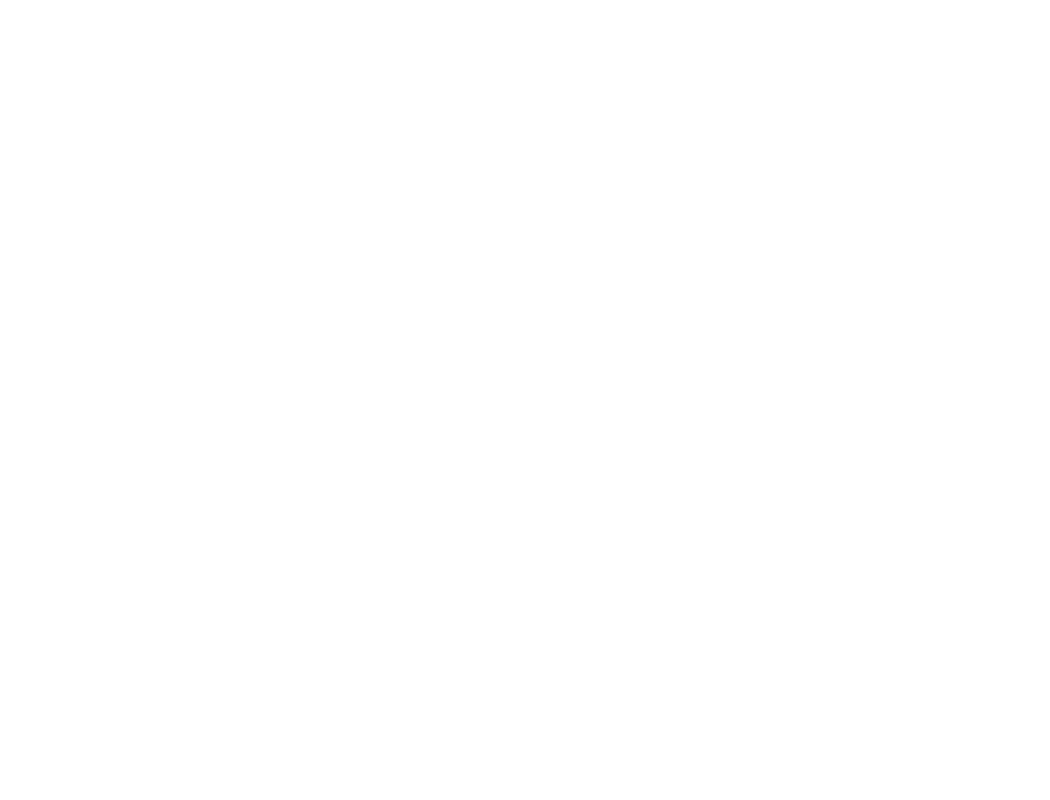
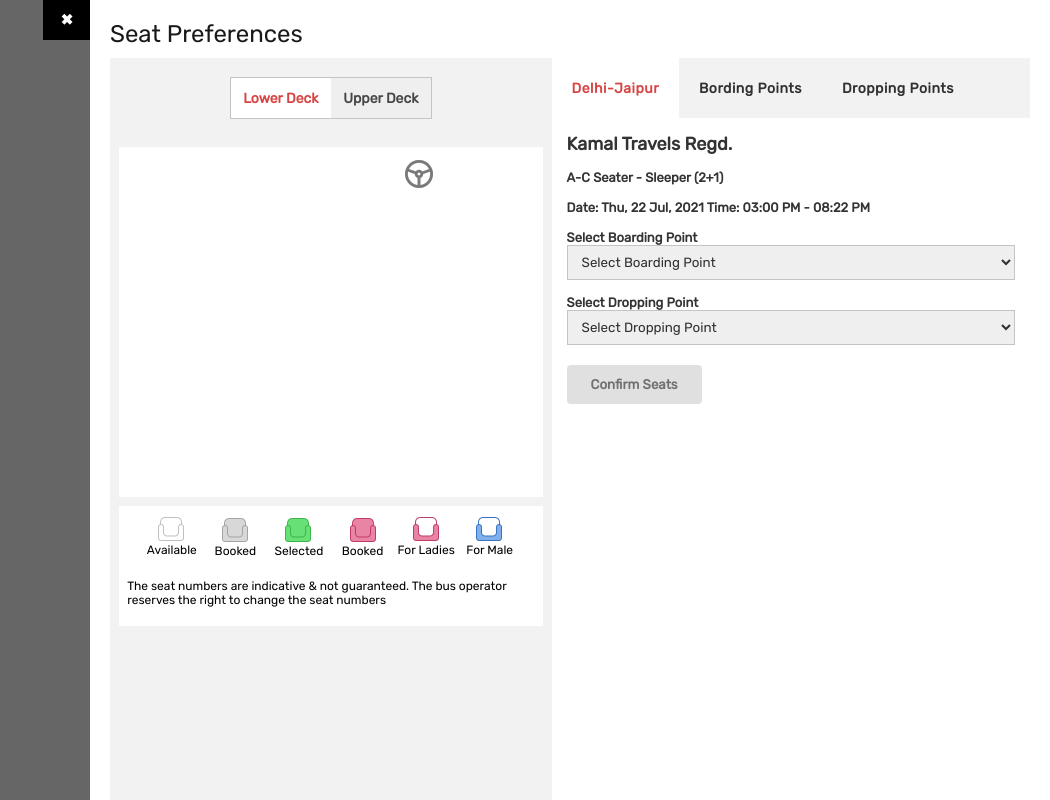
Before and after one commit to kamalgupta97/yatra_clone, a React (Create React App) app in the folder frontend/: page / in a window 1280 px wide. Shown: the whole page, without its empty margins (230-1280 px from the left). Built offline with nearby package versions, Linux system fonts and the light colour scheme.

Commit message:
added model to bus selection

```diff
--- a/frontend/src/App.js
+++ b/frontend/src/App.js
@@ -1,5 +1,5 @@
 import "./App.css";
-import { SeatSelection } from "./Pages/SeatSelection/SeatSelection";
+
 import Routes from "./Routes/Routes";
 
 
@@ -7,7 +7,7 @@
 
   return (
     <div className="App">
-      {/* <SeatSelection /> */}
+
       <Routes />
     </div>
   );
--- a/frontend/src/Components/LoadingIndicator/LoadingIndicator.jsx
+++ b/frontend/src/Components/LoadingIndicator/LoadingIndicator.jsx
@@ -8,7 +8,7 @@
 height:100%;
 background-color:#000000;
 opacity:0.6;
-
+left:0;
 top:0;
 `
 
--- a/frontend/src/Pages/BusSelection/BusSelectionCard.jsx
+++ b/frontend/src/Pages/BusSelection/BusSelectionCard.jsx
@@ -7,6 +7,7 @@
 import ArrowRightAltIcon from "@material-ui/icons/ArrowRightAlt";
 import RemoveIcon from "@material-ui/icons/Remove";
 import { useTheme } from "@material-ui/core/styles";
+import { SeatSelection } from "../SeatSelection/SeatSelection";
 
 const useStyles = makeStyles((theme) => ({
   root: {
@@ -37,6 +38,7 @@
 const SelectionCard = ({ handleCancelPolicy }) => {
   const classes = useStyles();
   const theme = useTheme();
+  const [openSelectseat,setopenSelectseat]=React.useState(false)
 
   return (
     <Card className={classes.root}>
@@ -65,7 +67,7 @@
             </div>
           </div>
           <div className={styles.Column3}>
-            <Button className={classes.btn} variant="contained">
+            <Button className={classes.btn} variant="contained" onClick={()=>{setopenSelectseat(true)}}>
               Select seat
             </Button>
             <button
@@ -77,7 +79,11 @@
           </div>
         </CardContent>
       </div>
+      {
+      openSelectseat && <SeatSelection/>
+    }
     </Card>
+
   );
 };
 
--- a/frontend/src/Pages/SeatSelection/SeatSelection.jsx
+++ b/frontend/src/Pages/SeatSelection/SeatSelection.jsx
@@ -9,15 +9,40 @@
 import ForLadies from './Images/ForLadies.png';
 import Selected from './Images/Selected.png';
 import ForMale from './Images/ForMale.png';
+import driver from './Images/Driver.png'
 import { Grid, Typography } from '@material-ui/core';
 import { Points } from './Points';
+import CloseIcon from '@material-ui/icons/Close';
 
 
 const SeatSelectionWrapper =styled.div`
+position:fixed;
+width:100%;
+height:100%;
+opacity:1;
+
+left:0;
+top:0;
+
+`
+
+const CrossIcon = styled.button`
+position: absolute;
+right: 75%;
+top:0;
+color: #fff;
+font-size: 15px;
+z-index: 9999;
+background: #000;
+padding: 11px 17px;
+cursor: pointer;
+font-weight:900;
+border:none;
+&>CloseIcon{
 
 `
 const SeatSelectionWrapperRight=styled.div`
-
+    background:#fff;
     margin-left:25%;
 
     // height:100vh;
@@ -59,6 +84,19 @@
     background:white;
     width:96%;
     min-height:350px;
+`
+
+const Driver = styled.div`
+    width:55%;
+    display:flex;
+    justify-content:flex-end;
+
+    margin:auto;
+    // background:red;
+    &>img{
+        padding:10px;
+    }
+
 `
 
 const SeatStatus = styled.div`
@@ -170,6 +208,7 @@
     const [activeplace,setactiveplace] =React.useState(true)
     const [activeBordingpoint,setactiveBordingpoint] = React.useState(false)
     const [activeDroppingpoint,setactiveDroppingpoint] = React.useState(false)
+    const [open,setOpen] = React.useState(false)
 
     const handleClick=(e)=>{
         if(e.target.name==="activeplace"){
@@ -193,13 +232,14 @@
         // console.log(activeplace,activeBordingpoint,activeDroppingpoint) at this line why it is giving wrong output
     }
 
-    return (
+    return open?<LoadingIndicator icons={true}/>: (
         <SeatSelectionWrapper>
             {/* {console.log(activeplace,activeBordingpoint,activeDroppingpoint)} */}
            <LoadingIndicator Custwidth={"25%"} icons={false}/>
 
 
            <SeatSelectionWrapperRight>
+           <CrossIcon>✖</CrossIcon>
                 <div>
                     <H1>Seat Preferences</H1>
                 </div>
@@ -215,6 +255,10 @@
 
                     <Sitting>
 
+                   { activelower &&  <Driver>
+                            <img src={driver} alt="" />
+
+                            </Driver>}
                     </Sitting>
                     <SeatStatus>
 
--- a/frontend/src/Routes/Routes.jsx
+++ b/frontend/src/Routes/Routes.jsx
@@ -1,6 +1,7 @@
 import React from "react";
 import { Switch, Route } from "react-router-dom";
 import BusSlection from "../Pages/BusSelection/BusSlection";
+import { SeatSelection } from "../Pages/SeatSelection/SeatSelection";
 
 const Routes = () => {
   return (
@@ -9,6 +10,10 @@
         <Route exact path="/busselection">
           <BusSlection />
         </Route>
+        <Route exact path="/">
+            <SeatSelection />
+        </Route>
+
       </Switch>
     </>
   );
```
Also changed, not shown: frontend/src/Pages/SeatSelection/Images/Driver.png (added).
